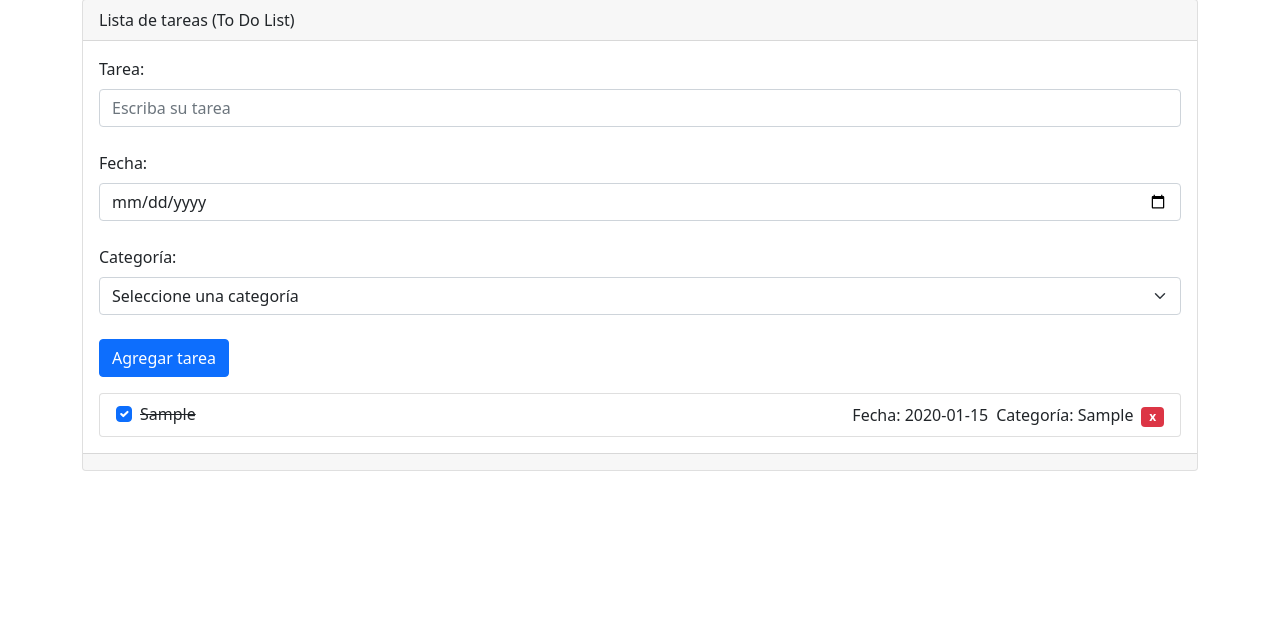
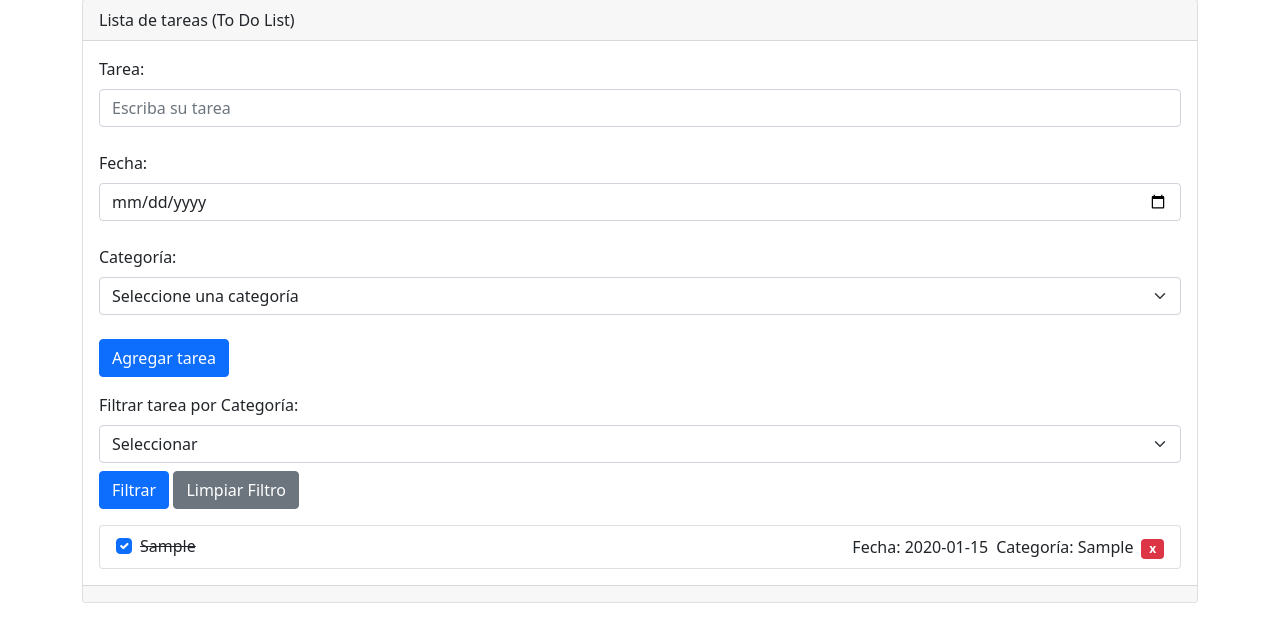
Before and after one commit to franbacchiddu/tp_listaTareas, a PHP site: page /index.php in a window 1280 px wide. Shown: the part 81-723 px from the top of the page. Run offline with PHP 8.4, Linux system fonts and the light colour scheme; tables that the repository leaves empty hold one stand-in row (values such as "Sample post").

Commit message:
Filtrar tareas #7

```diff
--- a/index.php
+++ b/index.php
@@ -41,7 +41,22 @@
                     <input name = "agregar_tarea" id= "agregar_tarea" class="btn btn-primary" type="submit" value="Agregar tarea">
                 </form>
             </div>
-            <ul class="list-group">
+            <div class="mb-3">
+            <form action="" method="post" id="form_filtrado">
+                <label for="filtro_categoria" class="form-label">Filtrar tarea por Categoría:</label>
+                    <select class="form-select" name="filtro_categoria" id="filtro_categoria">
+                        <option value="" disabled selected>Seleccionar</option>
+                        <option value="laboral">Laboral</option>
+                        <option value="domestica">Doméstica</option>
+                        <option value="escolar">Escolar</option>
+                        <option value="personal">Personal</option>
+                        <option value="otro">Otro</option>
+                    </select>
+                    <input type="submit" class="btn btn-primary mt-2" value="Filtrar">
+                    <button class="btn btn-secondary mt-2" id="limpiar_filtro">Limpiar Filtro</button>
+            </form>
+        </div>
+            <ul class="list-group" id="lista_tareas">
                 <?php foreach ($registros as $registro) : ?>
                 <li class="list-group-item d-flex justify-content-between align-items-center">
                 <form class="form-check" action="" method="post">
@@ -64,9 +79,29 @@
     </div>
     </div>
     </main>
-    <footer>
-        <!--FOOTER ACÁ-->
-</footer>
+<script>
+    document.getElementById('form_filtrado').addEventListener('submit', function(event) {
+    event.preventDefault();
+    var formData = new FormData(this);
+    fetch('tareas.php', {
+        method: 'POST',
+        body: formData
+    })
+    .then(response => response.json())
+    .then(data => {
+        var listaTareas = document.getElementById('lista_tareas');
+        listaTareas.innerHTML = data.html; // Actualicé esta línea
+    })
+    .catch(error => console.error('Error:', error));
+});
+</script>
+<script>
+    document.getElementById('limpiar_filtro').addEventListener('click', function(event) {
+        event.preventDefault();
+        document.getElementById('filtro_categoria').value = '';
+        document.getElementById('form_filtrado').submit();
+    });
+</script>
     <script src="https://cdn.jsdelivr.net/npm/bootstrap@5.0.2/dist/js/bootstrap.bundle.min.js" integrity="sha384-MrcW6ZMFYlzcLA8Nl+NtUVF0sA7MsXsP1UyJoMp4YLEuNSfAP+JcXn/tWtIaxVXM" crossorigin="anonymous"></script>
     <script src="https://cdn.jsdelivr.net/npm/@popperjs/core@2.9.2/dist/umd/popper.min.js" integrity="sha384-IQsoLXl5PILFhosVNubq5LC7Qb9DXgDA9i+tQ8Zj3iwWAwPtgFTxbJ8NT4GN1R8p" crossorigin="anonymous"></script>
 <script src="https://cdn.jsdelivr.net/npm/bootstrap@5.0.2/dist/js/bootstrap.min.js" integrity="sha384-cVKIPhGWiC2Al4u+LWgxfKTRIcfu0JTxR+EQDz/bgldoEyl4H0zUF0QKbrJ0EcQF" crossorigin="anonymous"></script>
--- a/tareas.php
+++ b/tareas.php
@@ -37,6 +37,42 @@ if(isset($_GET ['id'])){
     $sentencia->execute([$id]);
 }
 
+// Filtrar tareas
+
+if (isset($_POST['filtro_categoria'])) {
+    $filtro_categoria = $_POST['filtro_categoria'];
+    if ($filtro_categoria !== "") {
+        $sql = "SELECT * FROM tareas WHERE categoria=?";
+        $sentencia = $conn->prepare($sql);
+        $sentencia->execute([$filtro_categoria]);
+        $registros = $sentencia->fetchAll();
+
+        ob_start();
+        foreach ($registros as $registro) : ?>
+            <li class="list-group-item d-flex justify-content-between align-items-center">
+                <form class="form-check" action="" method="post">
+                    <input type="hidden" name="id" value="<?php echo $registro['id']; ?>">
+                    <input class="form-check-input" type="checkbox" name="completado" value="<?php echo $registro['completado']; ?>" onChange="this.form.submit()" id="tarea_<?php echo $registro['id']; ?>" <?php echo ($registro['completado'] == 1) ? 'checked' : ''; ?>>
+                    <label class="form-check-label <?php echo ($registro['completado'] == 1) ? 'tachado' : ''; ?>" for="checked" style="<?php echo ($registro['completado'] == 1) ? 'text-decoration: line-through;' : ''; ?>"><?php echo $registro['tarea']; ?></label>
+                </form>
+                <div class="d-flex flex-column">
+                    <div class="d-flex justify-content-between align-items-center">
+                        <div class="ms-2">Fecha: <?php echo $registro['fecha']; ?></div>
+                        <div class="ms-2">Categoría: <?php echo $registro['categoria']; ?></div>
+                        <a href="?id=<?php echo $registro['id']; ?>"><span class="badge bg-danger ms-2">x</span></a>
+                    </div>
+                </div>
+            </li>
+        <?php endforeach; ?>
+
+<?php
+        $html_tareas = ob_get_clean();
+        echo json_encode(['html' => $html_tareas]);
+        exit;
+    }
+
+}
+
 
 $sql="SELECT * FROM tareas";
 $registros=$conn->query($sql);
```
